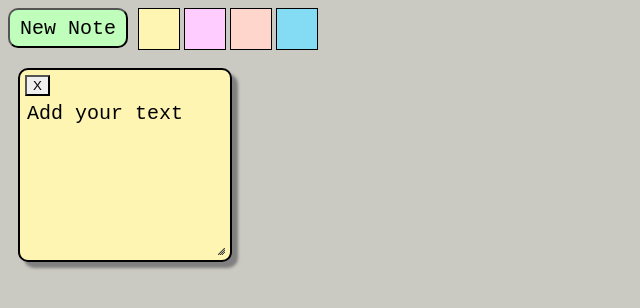
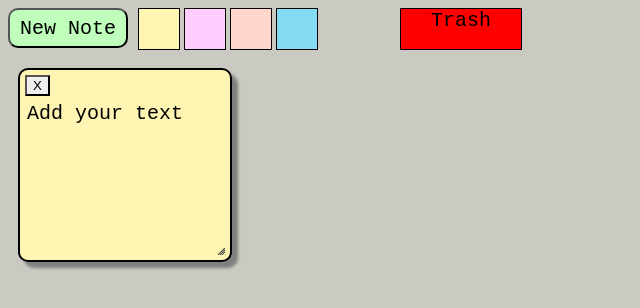
Before and after one commit to abrillantes93/StickyNoteWebApp, a plain HTML site: page index.html in a window 1280 px wide. Both pictures are taken after a click on the button "New Note". Shown: the whole page, without its empty margins (0-640 px from the left). Drawn offline with nearby package versions, Linux system fonts and the light colour scheme.

Commit message:
added drag end save

```diff
--- a/index.html
+++ b/index.html
@@ -16,6 +16,8 @@
     <span class="pink box"></span>
     <span class="peach box"></span>
     <span class="blue box"></span>
+    <span id="trashCan" class="trash red">Trash</span>
+
     <div id="container" ></div>
     <script src="main.js" ></script>
 </body>
--- a/main.css
+++ b/main.css
@@ -30,6 +30,22 @@
 }
 .blue{
     background: #84dcf4;
+}
+.red{
+    background: red;
+}
+.trash
+{
+    width: 120px;
+    height: 40px;
+    border: 1px solid;
+    cursor:pointer;
+    position: absolute;
+    left: 400px;
+    font-family: 'Courier New', Courier, monospace;
+    text-align: center;
+    font-size: 20px;
+
 }
 
 .sticky{
--- a/main.js
+++ b/main.js
@@ -1,20 +1,22 @@
 //to do
-//change container size
-//save position
-//trash can?
-//accesability
-//clean code
+    //position reset on new note
+    //accesability - new notes being made off screen
+    //clean code
 $(document).ready(function(){
 
     var currentElement = "";
 
     getNotes();
     //Event delgation
-    //add new note
-    $("#btnNew").click(function(){
+    $("#btnNew").click(function(){     //add new note
+        var id = Math.floor(Math.random() * 100000); //random id
         //create sticky note - div element, class sticky, id sticky + increment id, text area - jquery draggable
-        var id = Math.floor(Math.random() * 100000); //random id
-        var newNote = $("<div class='sticky yellow' id='sticky" + id + "'><button class= 'ui class ui-icon-close'>X</button><textarea>Add your text</textarea></div>").resizable().draggable({stack:".sticky"});
+        var newNote = $("<div class='sticky yellow' id='sticky" + id +
+            "'><button class= 'ui class ui-icon-close'>X</button><textarea>Add your text</textarea></div>").resizable().draggable({
+                stack: ".sticky",
+                stop: function(event, ui) {
+                    saveNotes(); // save the notes after dragging
+                }});
         currentElement = "sticky" + id;
         // append to container
         $("#container").append(newNote);
@@ -48,7 +50,7 @@ $(document).ready(function(){
 
     $("#container").on("click", "button.ui-icon-close", function(){    //click ui-icon -> delete
         $(this).parent().remove(); //select parent element -> remove
-        // localStorage.removeItem(currentElement);
+        localStorage.removeItem(currentElement);
         saveNotes();
 
     });
@@ -61,6 +63,15 @@ $(document).ready(function(){
             $("#" + currentElement).removeClass();//remove exsiting class - allows to change color
 
             $("#" + currentElement).addClass("sticky " + color); // add sticky + color class
+            saveNotes();
+        }
+    });
+
+    $("#trashCan").droppable({
+        accept: ".sticky",
+        tolerance: "touch",
+        drop: function(event, ui) {
+            ui.draggable.remove(); // remove the dragged sticky note from the DOM
             saveNotes();
         }
     });
```
